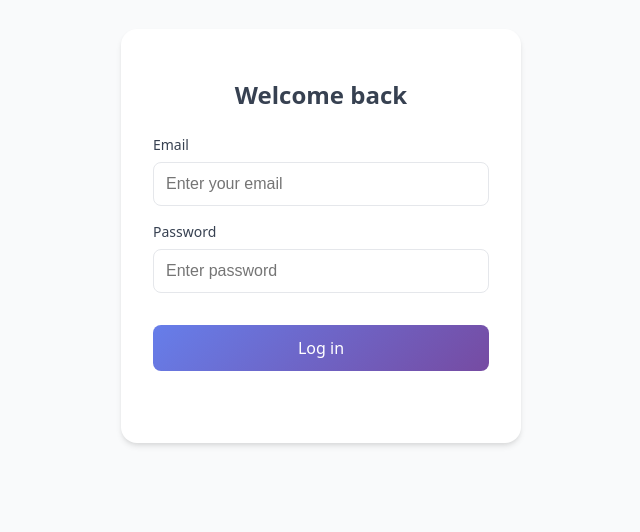
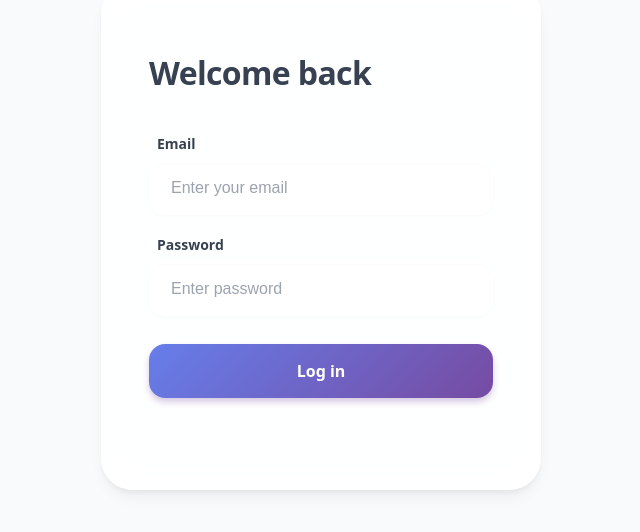
Before and after one commit to KrystianSzydlik/Homey, a Next.js app: page /login in a window 1280 px wide. Shown: the part 164-696 px from the top of the page, without its empty margins (319-959 px from the left). Built offline with nearby package versions, Linux system fonts and the light colour scheme.

Commit message:
refactor: Delete dashboard components and overhaul login page styling, alongside minor auth config and seed data adjustments.

```diff
--- a/auth.config.ts
+++ b/auth.config.ts
@@ -8,13 +8,12 @@ export const authConfig = {
   callbacks: {
     authorized({ auth, request: { nextUrl } }) {
       const isLoggedIn = !!auth?.user;
-      const isOnDashboard = nextUrl.pathname.startsWith('/dashboard'); // Protected routes
+      const isOnDashboard = nextUrl.pathname.startsWith('/dashboard');
 
       if (isOnDashboard) {
         if (isLoggedIn) return true;
-        return false; // Redirect unauthenticated users to login page
+        return false;
       } else if (isLoggedIn) {
-        // Redirect authenticated users to dashboard if they are on login page
         if (nextUrl.pathname === '/login') {
              return Response.redirect(new URL('/', nextUrl));
         }
--- a/components/DashboardCard/DashboardCard.tsx
+++ /dev/null
@@ -1,3 +0,0 @@
-export default function DashboardCard() {
-  return <div>Dashboard Card</div>;
-}
--- a/prisma/seed.ts
+++ b/prisma/seed.ts
@@ -25,7 +25,7 @@ async function main() {
 
   const users = [
     { email: 'krystian@homey.app', name: 'Krystian' },
-    { email: 'partner@homey.app', name: 'Partner' }
+    { email: 'partner@homey.app', name: 'Sarka' }
   ]
 
   for (const userData of users) {
--- a/src/app/(auth)/login/login.module.scss
+++ b/src/app/(auth)/login/login.module.scss
@@ -1,34 +1,66 @@
 @import '../../../styles/variables';
 
 .main {
+  position: relative;
   display: flex;
   align-items: center;
   justify-content: center;
   min-height: 100vh;
   background: var(--background);
+  overflow: hidden;
+}
+
+.sceneContainer {
+  position: absolute;
+  top: 0;
+  left: 0;
+  width: 100%;
+  height: 100%;
+  z-index: 0;
 }
 
 .container {
-  background: var(--white);
-  padding: 2rem;
-  border-radius: 1rem;
-  box-shadow: 0 4px 6px -1px rgba(0, 0, 0, 0.1), 0 2px 4px -1px rgba(0, 0, 0, 0.06);
+  position: relative;
+  z-index: 1;
+  background: rgba(255, 255, 255, 0.85);
+  backdrop-filter: blur(16px);
+  -webkit-backdrop-filter: blur(16px);
+  padding: 3rem;
+  border-radius: 2rem;
+  box-shadow:
+    0 4px 6px -1px rgba(0, 0, 0, 0.05),
+    0 10px 15px -3px rgba(0, 0, 0, 0.05),
+    inset 0 0 0 1px rgba(255, 255, 255, 0.5);
   width: 100%;
-  max-width: 400px;
+  max-width: 440px;
+  display: flex;
+  flex-direction: column;
+  gap: 2rem;
+}
+
+.header {
+  text-align: center;
 }
 
 .title {
   color: var(--text);
-  font-size: 1.5rem;
-  font-weight: 600;
-  margin-bottom: 1.5rem;
-  text-align: center;
+  font-size: 2rem;
+  font-weight: 700;
+  margin-bottom: 0.5rem;
+  letter-spacing: -0.02em;
+}
+
+.subtitle {
+  color: var(--text);
+  opacity: 0.7;
+  font-size: 0.95rem;
+  margin: 0;
 }
 
 .form {
   display: flex;
   flex-direction: column;
-  gap: 1rem;
+  gap: 1.25rem;
 }
 
 .inputGroup {
@@ -38,43 +70,62 @@
 
   label {
     font-size: 0.875rem;
-    font-weight: 500;
+    font-weight: 600;
     color: var(--text);
+    margin-left: 0.5rem;
   }
 }
 
 .input {
-  padding: 0.75rem;
-  border-radius: 0.5rem;
-  border: 1px solid #e5e7eb;
+  padding: 1rem 1.25rem;
+  border-radius: 1rem;
+  border: 2px solid transparent;
+  background: var(--white);
   font-size: 1rem;
   outline: none;
-  transition: border-color 0.2s;
+  transition: all 0.2s ease;
+  box-shadow:
+    0 2px 4px rgba(0,0,0,0.02),
+    inset 0 1px 2px rgba(0,0,0,0.02);
 
   &:focus {
+    background: var(--white);
     border-color: var(--accent);
-    box-shadow: 0 0 0 2px rgba(59, 130, 246, 0.1);
+    box-shadow: 0 0 0 4px rgba(59, 130, 246, 0.2);
+  }
+
+  &::placeholder {
+    color: #9ca3af;
   }
 }
 
 .button {
-  margin-top: 1rem;
-  padding: 0.75rem;
+  margin-top: 0.5rem;
+  padding: 1rem;
   background: var(--primary-gradient);
-  color: white;
+  color: var(--white);
   border: none;
-  border-radius: 0.5rem;
-  font-weight: 500;
+  border-radius: 1rem;
+  font-weight: 600;
   font-size: 1rem;
-  transition: opacity 0.2s;
+  cursor: pointer;
+  transition: all 0.2s ease;
+  box-shadow: 0 4px 6px rgba(118, 75, 162, 0.3);
 
   &:hover {
-    opacity: 0.9;
+    transform: translateY(-1px);
+    box-shadow: 0 6px 12px rgba(118, 75, 162, 0.4);
+    filter: brightness(1.1);
+  }
+
+  &:active {
+    transform: translateY(0);
   }
 
   &[aria-disabled='true'] {
     opacity: 0.7;
     cursor: not-allowed;
+    transform: none;
   }
 }
 
@@ -86,5 +137,6 @@
     font-size: 0.875rem;
     text-align: center;
     margin: 0;
+    font-weight: 500;
   }
 }
```
Also changed, not shown: components/DashboardGrid/DashboardGrid.tsx (deleted, +0 -49 lines), components/DashboardCard/DashboardCard.module.css (deleted), components/DashboardGrid/DashboardGrid.module.css (deleted).
